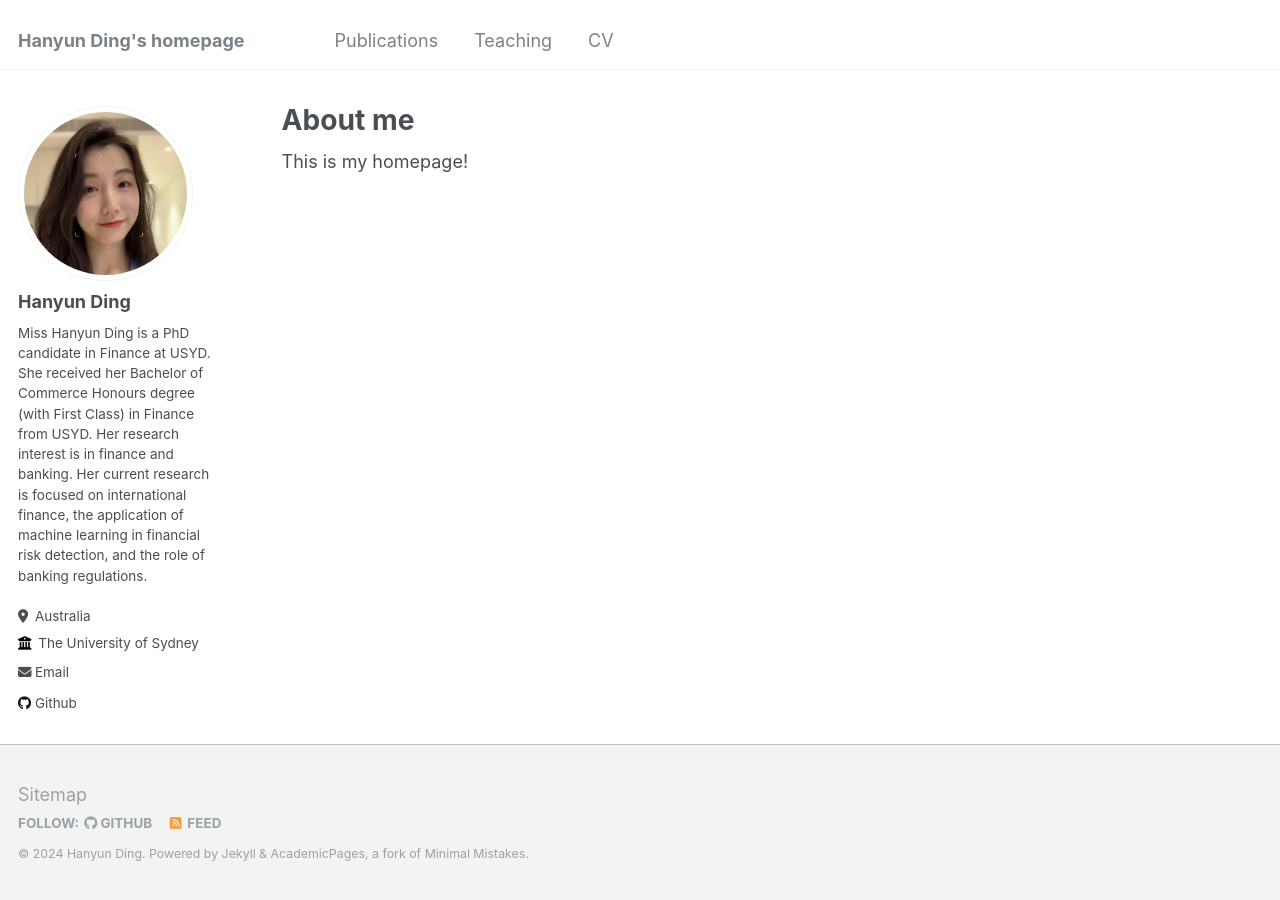
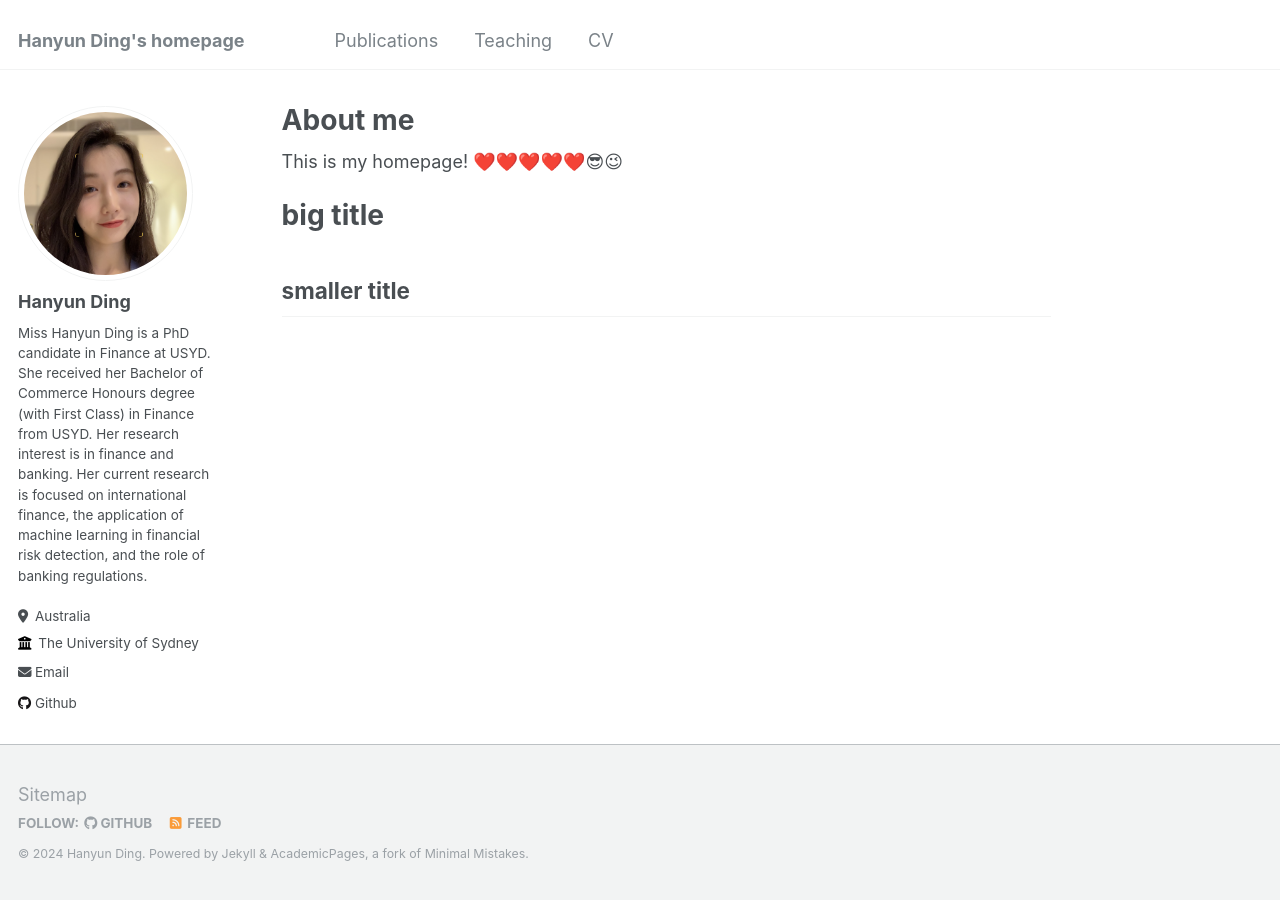
Before and after one commit to hdin0923/hanyun-ding, a Jekyll site: the page built from _pages/about.md, in a window 1280 px wide. Built offline with Jekyll 4.4.1, drawn with Linux system fonts in a browser that asks for light colours.

Commit message:
Update about.md

```diff
--- a/_pages/about.md
+++ b/_pages/about.md
@@ -7,4 +7,8 @@ redirect_from:
   - /about.html
 ---
 
-This is my homepage!
+This is my homepage! ❤️❤️❤️❤️❤️😎😉
+
+# big title
+
+## smaller title
```
